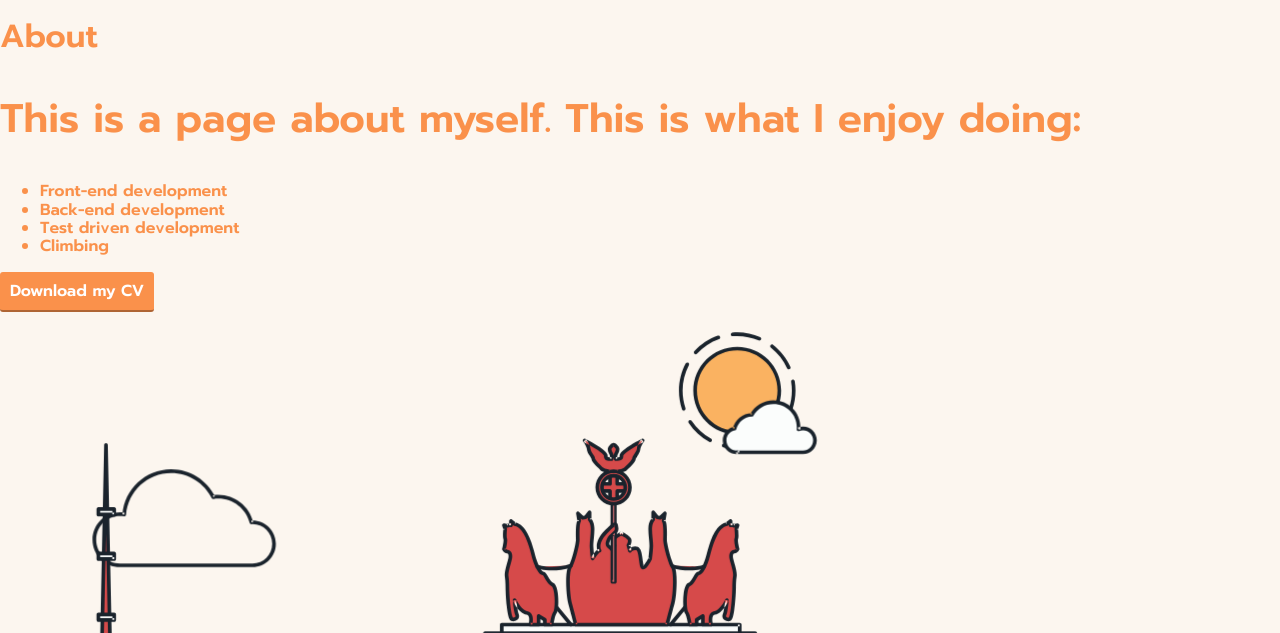
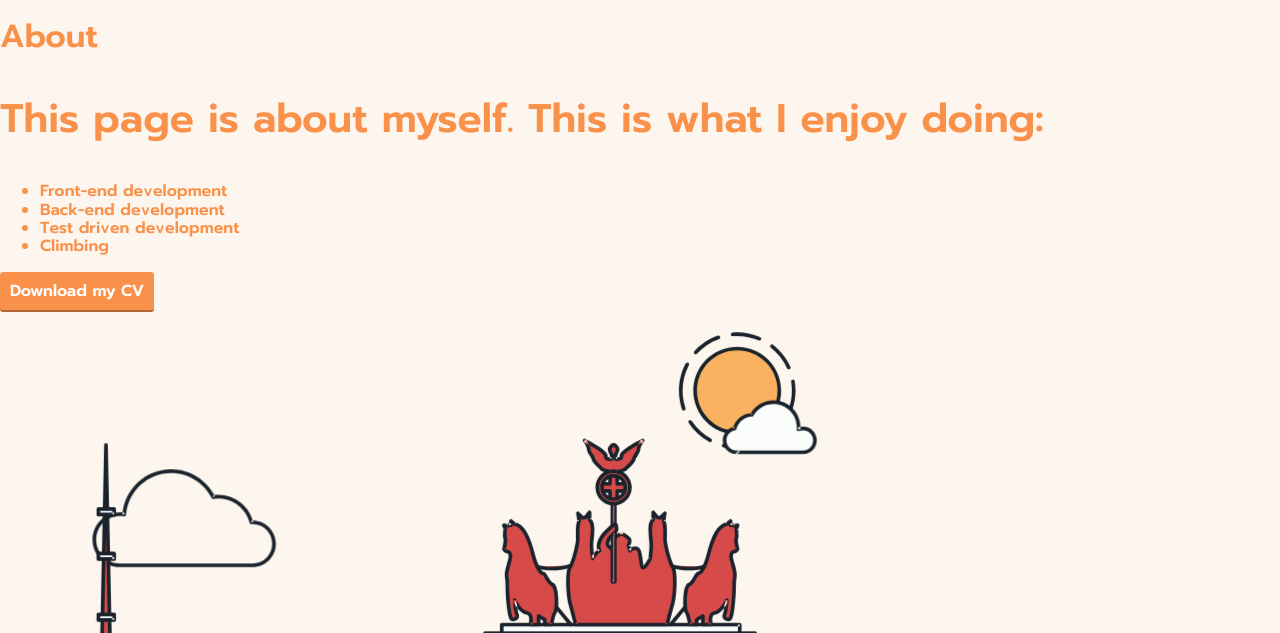
Before and after one commit to appaandbuki/portfolio-site, a plain HTML site: page about.html in a window 1280 px wide. Shown: the part 125-758 px from the top of the page. Drawn offline with nearby package versions, Linux system fonts and the light colour scheme; a web font is replaced by a local one.

Commit message:
Revert "changes to the about paragraph text"
This reverts commit 75d859aa00f76bb95a34082d9092bbedd47860a2.

```diff
--- a/about.html
+++ b/about.html
@@ -36,7 +36,7 @@
 
   <h1>About</h1>
 
-  <p>This is a page about myself. This is what I enjoy doing:</p>
+  <p>This page is about myself. This is what I enjoy doing:</p>
   <ul>
     <li>Front-end development</li>
     <li>Back-end development</li>
```
